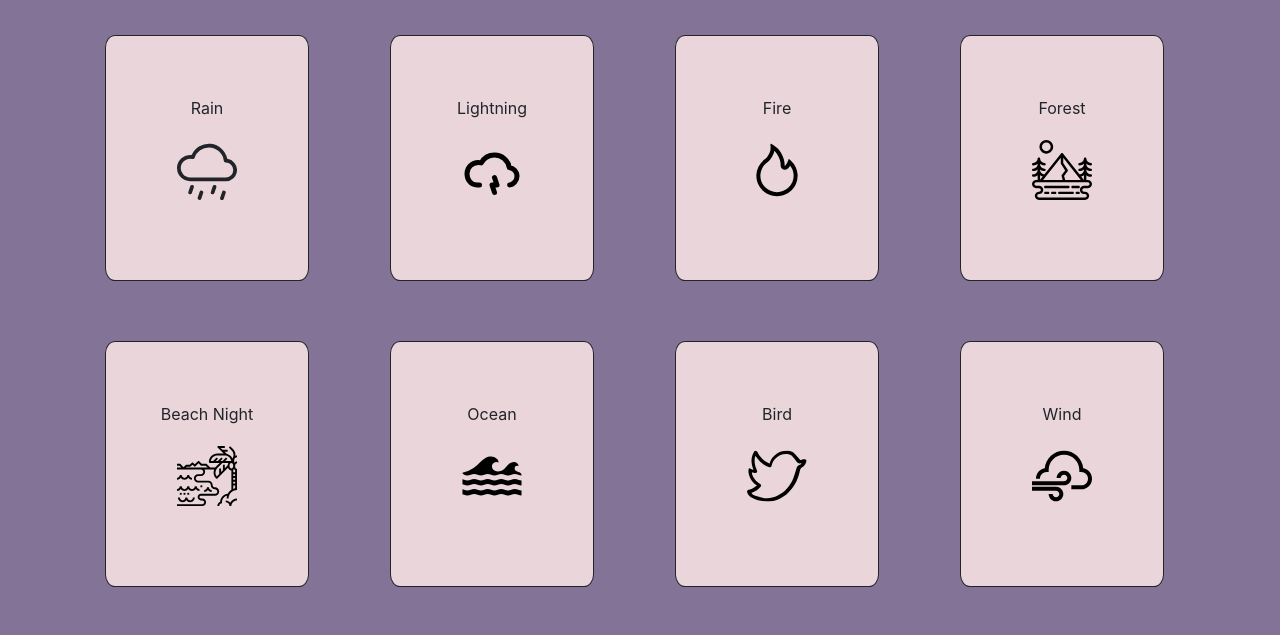
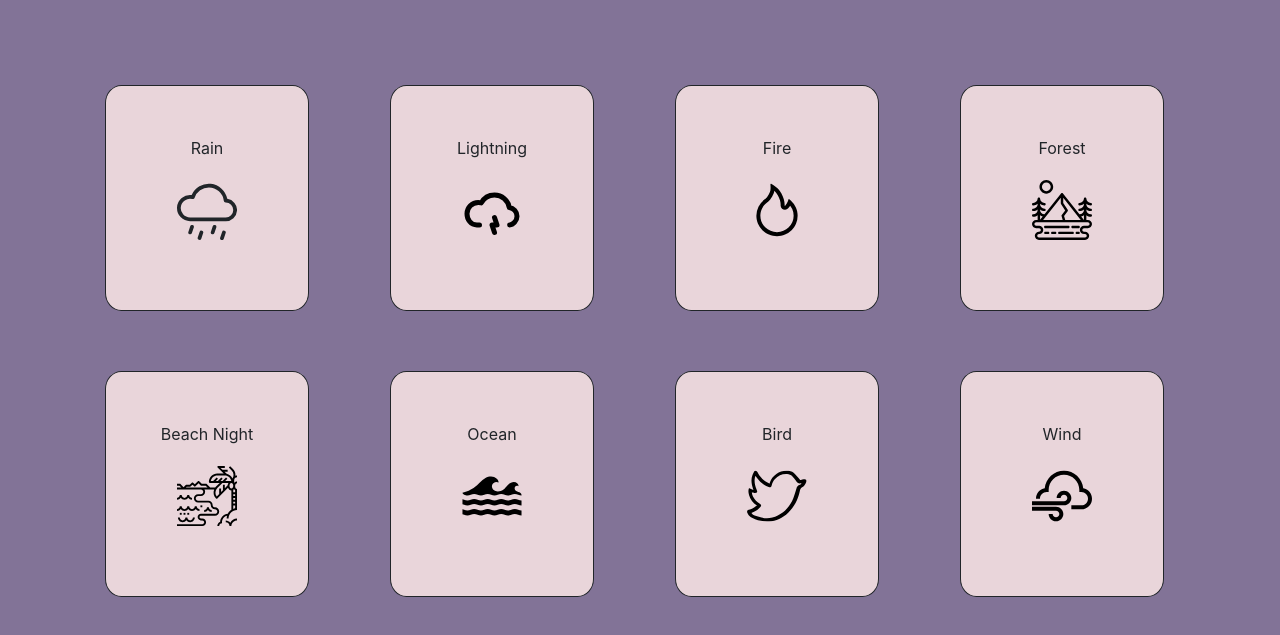
Before and after one commit to sindhu-149/Zen, a plain HTML site: page index.html in a window 1280 px wide. Shown: the part 81-716 px from the top of the page. Drawn offline with nearby package versions, Linux system fonts and the light colour scheme.

Commit message:
added padding

```diff
--- a/css/style.css
+++ b/css/style.css
@@ -2,12 +2,12 @@
 
 /* sound cards */
 .sound-card{
-  padding:60px 35px;
+  padding:50px 25px;
   width:80%;
   text-align: center;
   border:solid 1px;
   margin:30px 20px;
-  border-radius: 5%;
+  border-radius: 8%;
   background-color:#E9D5DA;
 
 }
@@ -31,3 +31,6 @@ body {
   font-size: 2.5rem;
   font-weight: bold;
 }
+.container{
+  padding-top:50px;
+}
```
